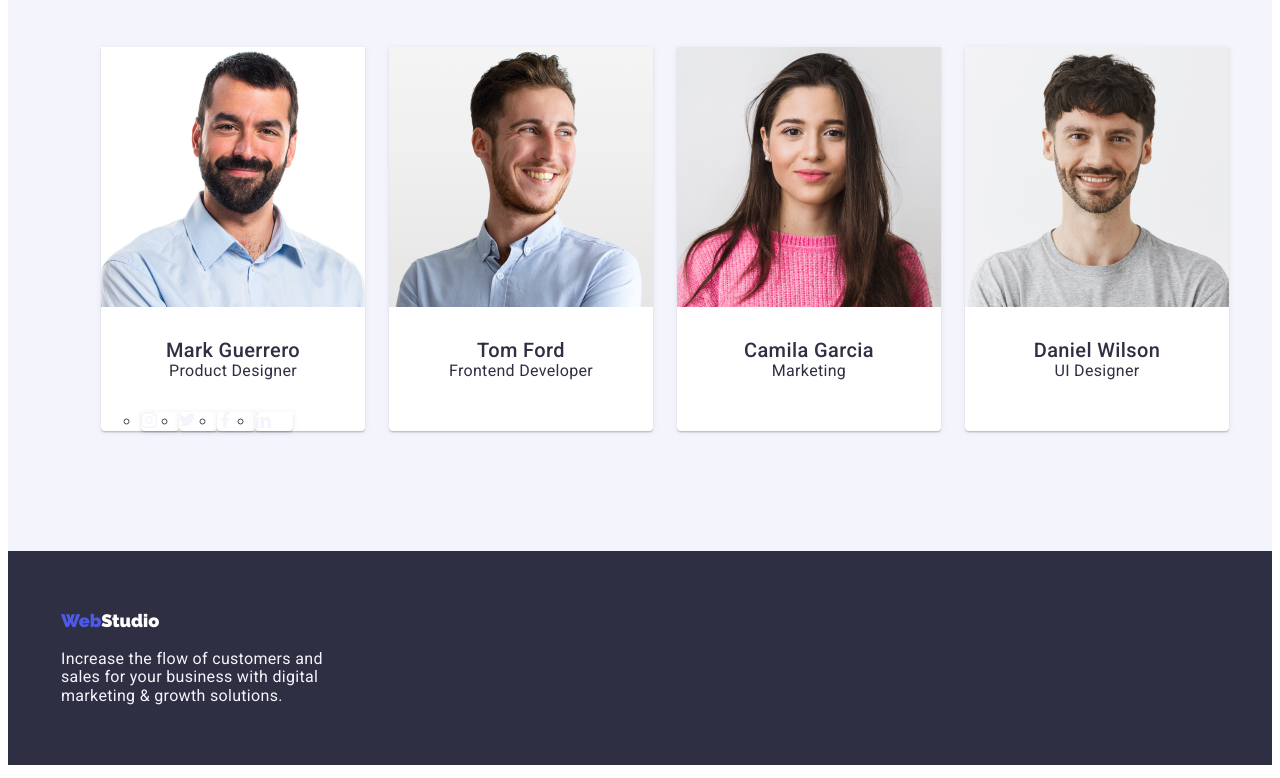
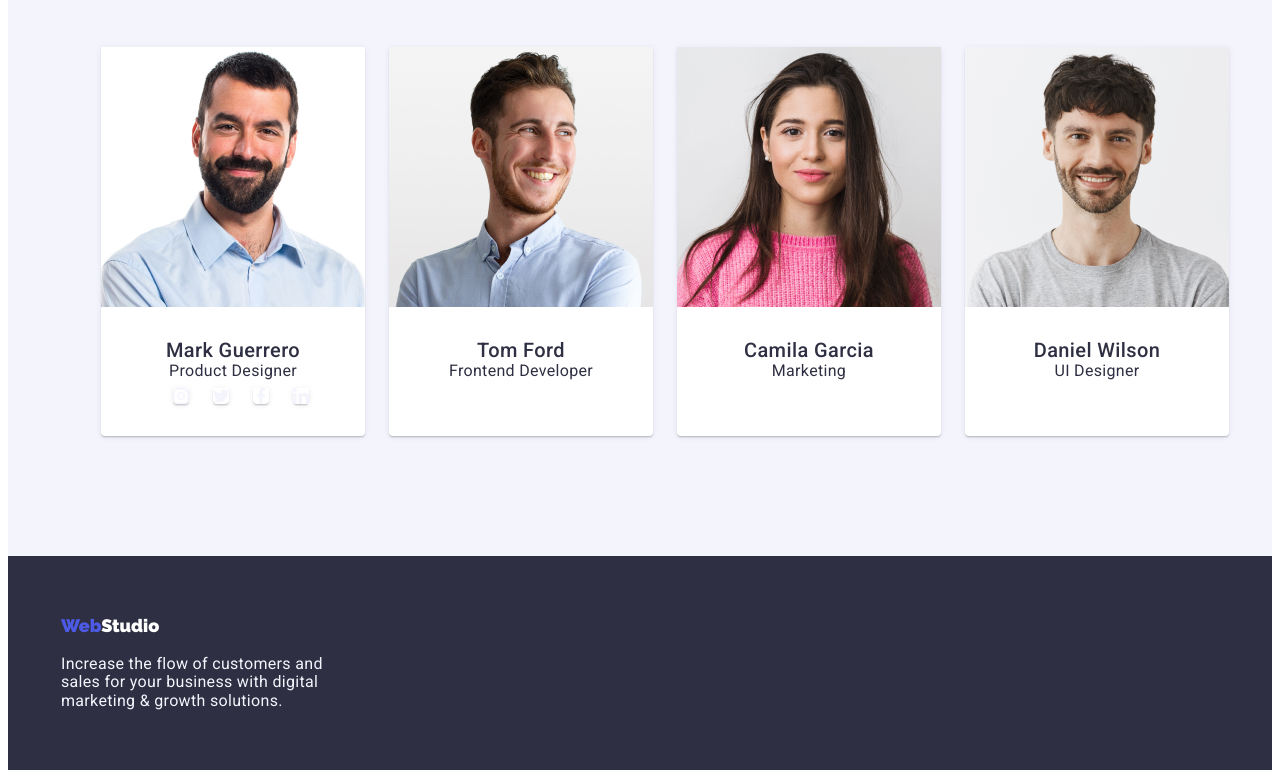
Before and after one commit to bryanf821025/goit-markup-hw-04, a plain HTML site: page index.html in a window 1280 px wide. Shown: the part 2000-2778 px from the top of the page. Drawn offline with Linux system fonts and the light colour scheme.

Commit message:
In Progress

```diff
--- a/css/style.css
+++ b/css/style.css
@@ -255,7 +255,7 @@ address {
 }
 
 .content {
-  padding: 32px 32px;
+  margin: 32px 32px;
 }
 
 .profile-name {
@@ -275,7 +275,12 @@ address {
 
 .social-links{
   display: flex;
-  text-decoration: none;
+  margin-top: 8px;
+  width: 16px;
+  height: 16px;
+  align-items: center;
+  gap: 24px;
+
 }
 
 /* FOOTER */
--- a/index.html
+++ b/index.html
@@ -129,8 +129,7 @@
               <div class="content">
                 <h3 class="profile-name">Mark Guerrero</h3>
                 <p class="profile-post">Product Designer</p>
-              </div>
-              <ul class="social-links">
+                <ul class="social-links list">
                   <li class="item">
                     <img src="images/icons/instagram2.svg" alt="ig" />
                   </li>
@@ -144,6 +143,7 @@
                     <img src="images/icons/linkedin1.svg" alt="lin" />
                   </li>
                 </ul>
+              </div>
             </li>
             <li class="item">
               <img src="images/TeamCard2.jpg" alt="" width="264" />
```
Lines whose indentation alone changed are shown as unchanged.
